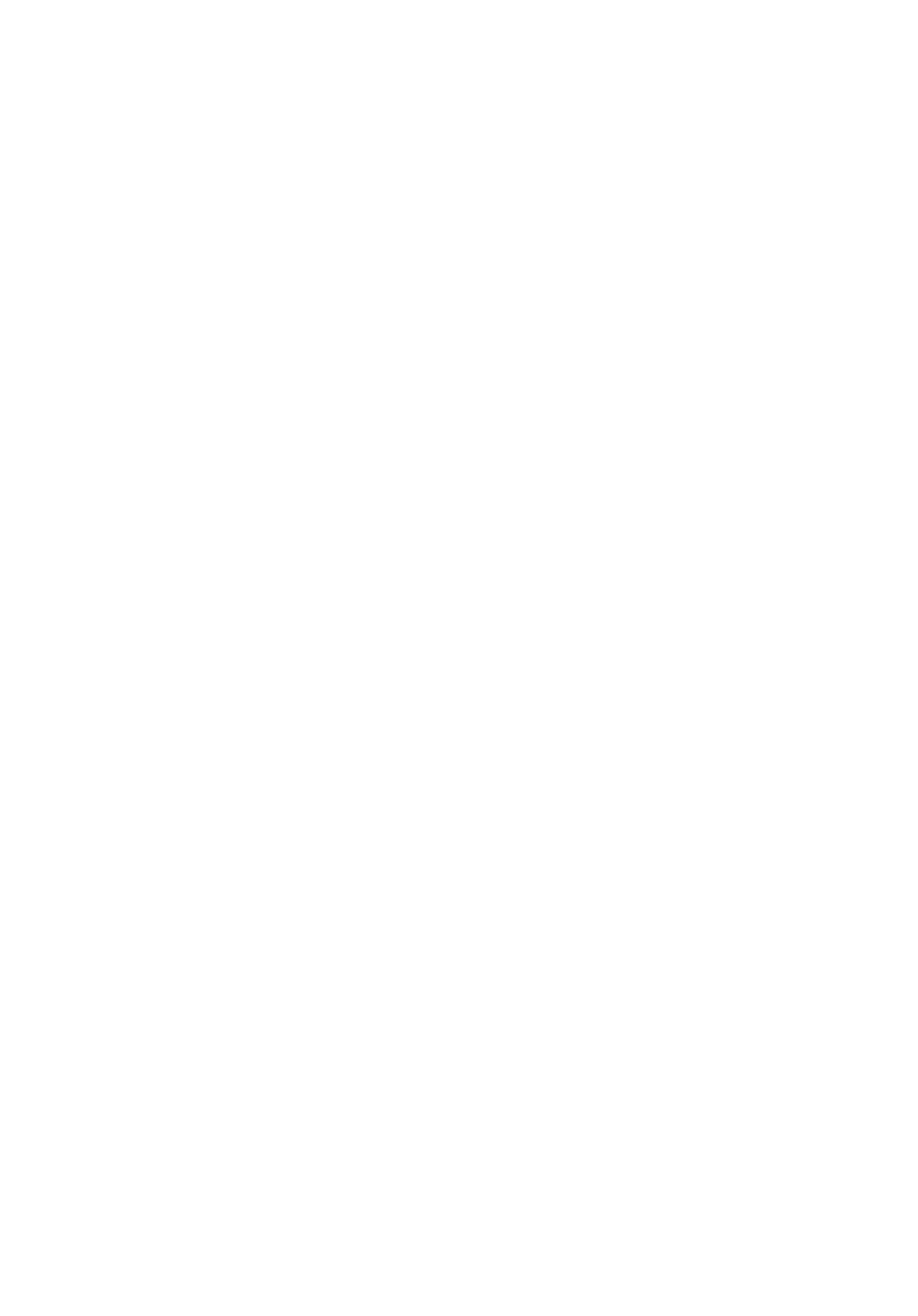
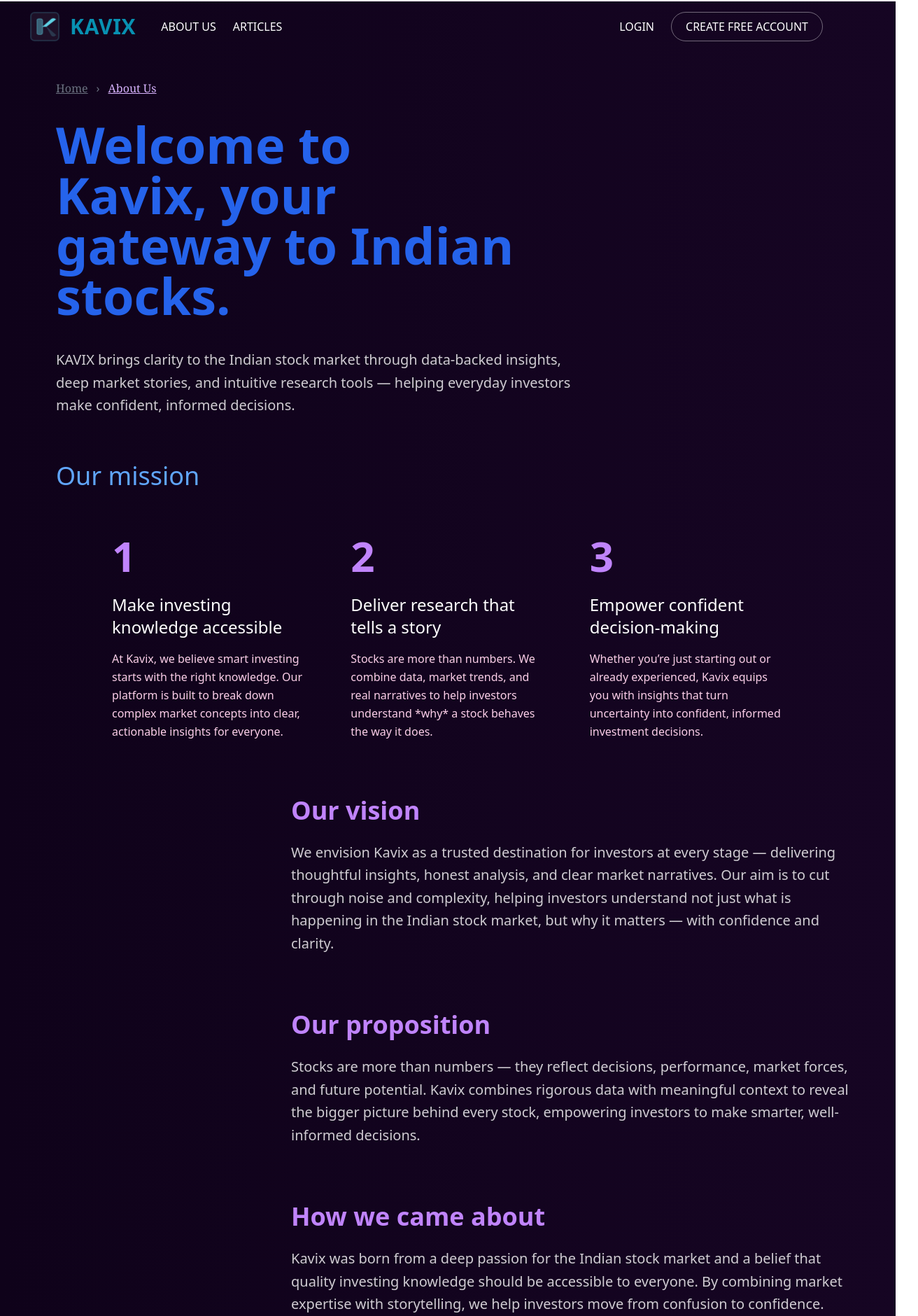
Before and after one commit to snehafreelance04-crypto/Kavix, a React (Vite) app: page /about in a window 1280 px wide. Before the commit this address had no page. Shown: the part 38-1918 px from the top of the page at 70% size, 1312 px wide, since content can reach past the window. Before the commit the page ends 800 px from the top, so only its background shows below. Built offline with nearby package versions, Linux system fonts and the light colour scheme.

Commit message:
about 50percent progress

```diff
--- a/src/App.jsx
+++ b/src/App.jsx
@@ -2,6 +2,7 @@ import { Routes, Route } from "react-router-dom";
 import Intro_final  from "../src/components/Intro_final.jsx";
 import Login from "./components/Login.jsx";
 import Signup from "./components/Signup.jsx";
+import About from "./components/About.jsx"
 
 
 export default function App() {
@@ -9,7 +10,9 @@ export default function App() {
     <Routes>
       <Route path="/" element={<Intro_final />} />
       <Route path="/login" element={<Login />} />
-      <Route path="/Signup" element={<Signup />} />
+      <Route path="/signup" element={<Signup />} />
+       <Route path="/about" element={<About />} />
+
     </Routes>
   );
 }
--- /dev/null
+++ b/src/components/About.jsx
@@ -0,0 +1,127 @@
+import Navbar from "./Navbar";
+import { useNavigate } from "react-router-dom";
+
+export default function About() {
+    const navigate = useNavigate();
+
+    return (
+        <div className="min-h-screen bg-gradient-to-r from-[#0f021a] to-[#160523]">
+
+            {/* ✅ Navbar */}
+            <Navbar />
+
+            {/* ✅ home + about */}
+            <div className="flex items-center gap-3 pt-10 px-20 text-md text-gray-500">
+
+                <button onClick={() => navigate("/")} className="font-serif underline" >
+                    Home
+                </button>
+
+                <span>›</span>
+                <span className="text-purple-300 underline font-serif">About Us</span>
+            </div>
+
+            {/* ✅ About Content (UNCHANGED) */}
+            <div className="pt-8 px-20 text-blue-600">
+                <h1 className="text-7xl  font-bold mb-6">
+                    Welcome to <br />
+                    Kavix, your <br />
+                    gateway to Indian <br />
+                    stocks.
+                </h1>
+
+                <p className="max-w-3xl text-xl font-normal mt-10 text-white/80 leading-relaxed">
+                    KAVIX brings clarity to the Indian stock market through data-backed insights, deep market stories, and intuitive research tools — helping everyday investors make confident, informed decisions.
+                </p>
+
+
+                {/* ✅Our Mission  */}
+                <div className="pt-16 font-normal text-4xl mb-6 text-blue-400">
+                    Our mission
+                </div>
+
+                {/* ✅ Mission Cards */}
+                <div className="mt-16 px-20 pb-20">
+
+                    <div className="grid grid-cols-1 md:grid-cols-3 gap-16">
+
+                        {/* Card 1 */}
+                        <div>
+                            <div className="text-6xl font-bold text-purple-400 mb-6">1</div>
+                            <h3 className="text-2xl font-normal text-white mb-4">
+                                Make investing knowledge accessible
+                            </h3>
+                            <p className="text-pink-200 leading-relaxed">
+                                At Kavix, we believe smart investing starts with the right knowledge.
+                                Our platform is built to break down complex market concepts into
+                                clear, actionable insights for everyone.
+                            </p>
+                        </div>
+
+                        {/* Card 2 */}
+                        <div>
+                            <div className="text-6xl font-bold text-purple-400 mb-6">2</div>
+                            <h3 className="text-2xl font-normal text-white mb-4">
+                                Deliver research that tells a story
+                            </h3>
+                            <p className="text-pink-200 leading-relaxed">
+                                Stocks are more than numbers. We combine data, market trends,
+                                and real narratives to help investors understand *why* a stock
+                                behaves the way it does.
+                            </p>
+                        </div>
+
+                        {/* Card 3 */}
+                        <div>
+                            <div className="text-6xl font-bold text-purple-400 mb-6">3</div>
+                            <h3 className="text-2xl font-normal  text-white mb-4">
+                                Empower confident decision-making
+                            </h3>
+                            <p className="text-pink-200 leading-relaxed">
+                                Whether you’re just starting out or already experienced,
+                                Kavix equips you with insights that turn uncertainty into
+                                confident, informed investment decisions.
+                            </p>
+                        </div>
+
+                        {/* ✅ Our Vision */}
+                        {/* ✅ Vision / Proposition / Story Section */}
+                    </div>
+                </div>
+<div className="w-full flex ml-[10%] justify-end py-18">
+  <div className="max-w-4xl text-left pr-20">
+
+    {/* Our Vision */}
+    <h2 className="text-4xl font-semibold text-purple-400 mb-6">
+      Our vision
+    </h2>
+    <p className="text-xl text-white/80 leading-relaxed mb-20">
+      We envision Kavix as a trusted destination for investors at every stage — delivering thoughtful insights, honest analysis, and clear market narratives. Our aim is to cut through noise and complexity, helping investors understand not just what is happening in the Indian stock market, but why it matters — with confidence and clarity.
+    </p>
+
+    {/* Our Proposition */}
+    <h2 className="text-4xl font-semibold text-purple-400 mb-6">
+      Our proposition
+    </h2>
+    <p className="text-xl text-white/80 leading-relaxed mb-20">
+      Stocks are more than numbers — they reflect decisions, performance, market forces, and future potential. Kavix combines rigorous data with meaningful context to reveal the bigger picture behind every stock, empowering investors to make smarter, well-informed decisions.
+    </p>
+
+    {/* How we came about */}
+    <h2 className="text-4xl font-semibold text-purple-400 mb-6">
+      How we came about
+    </h2>
+    <p className="text-xl text-white/80 leading-relaxed">
+      Kavix was born from a deep passion for the Indian stock market and a belief
+      that quality investing knowledge should be accessible to everyone.
+      By combining market expertise with storytelling, we help investors
+      move from confusion to confidence.
+    </p>
+
+  </div>
+</div>
+
+            </div>
+        </div>
+    );
+}
--- a/src/components/Navbar.jsx
+++ b/src/components/Navbar.jsx
@@ -44,7 +44,9 @@ export default function Navbar() {
           variants={navVariant}
           className="flex items-center gap-6 text-white font-medium text-md ml-6"
         >
-          <button className="hover:text-cyan-300 transition">
+          <button
+            onClick={() => navigate("/about")}
+          className="hover:text-cyan-300 transition">
             ABOUT US
           </button>
           <button className="hover:text-cyan-300 transition">
```
